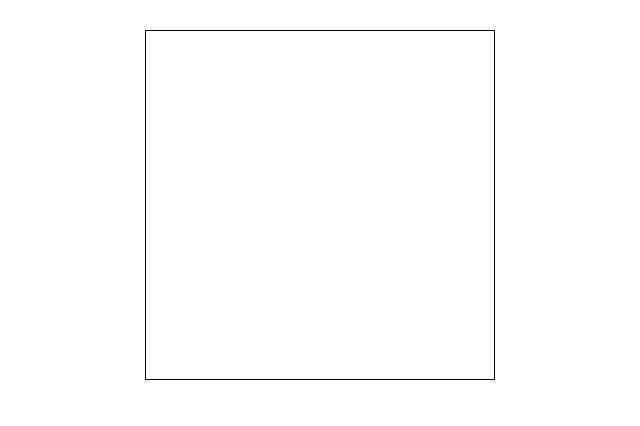
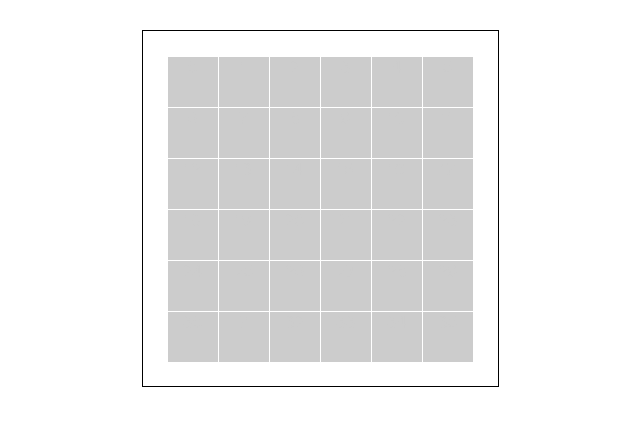
Before and after one commit to dproshutin/homework_54, a React (Create React App) app: page / in a window 1280 px wide. Shown: the top 426 px of the page, without its empty margins (320-960 px from the left). Built offline with nearby package versions, Linux system fonts and the light colour scheme.

Commit message:
{props.children} is added to PlayingArea component, some styles are adjusted.

```diff
--- a/src/components/Cell/Cell.css
+++ b/src/components/Cell/Cell.css
@@ -1,5 +1,12 @@
 .closed {
+    float: left;
+    margin-right: 1px;
+    margin-top: 1px;
     width: 50px;
     height: 50px;
     background: #ccc;
+    color: #ccc;
 }
+* {
+    box-sizing: border-box;
+}
--- a/src/components/PlayingArea/PlayingArea.css
+++ b/src/components/PlayingArea/PlayingArea.css
@@ -1,8 +1,15 @@
 .PlayingArea {
+    /*display: flex;*/
+    /*flex-direction: row;*/
+    /*flex-wrap: wrap;*/
+    /*justify-content: stretch;*/
     margin: 30px auto 0;
-    padding: 25px;
-    width: 350px;
-    height: 350px;
+    padding: 25px 24px 24px 25px;
+    width: 357px;
+    height: 357px;
     background-color: white;
     border: 1px solid black;
 }
+* {
+    box-sizing: border-box;
+}
--- a/src/components/PlayingArea/PlayingArea.js
+++ b/src/components/PlayingArea/PlayingArea.js
@@ -1,9 +1,10 @@
 import React from 'react';
 import './PlayingArea.css';
 
-const PlayingArea = () => {
+const PlayingArea = (props) => {
+
     return (
-        <div className="PlayingArea"></div>
+        <div className="PlayingArea">{props.children}</div>
     );
 };
 
```
